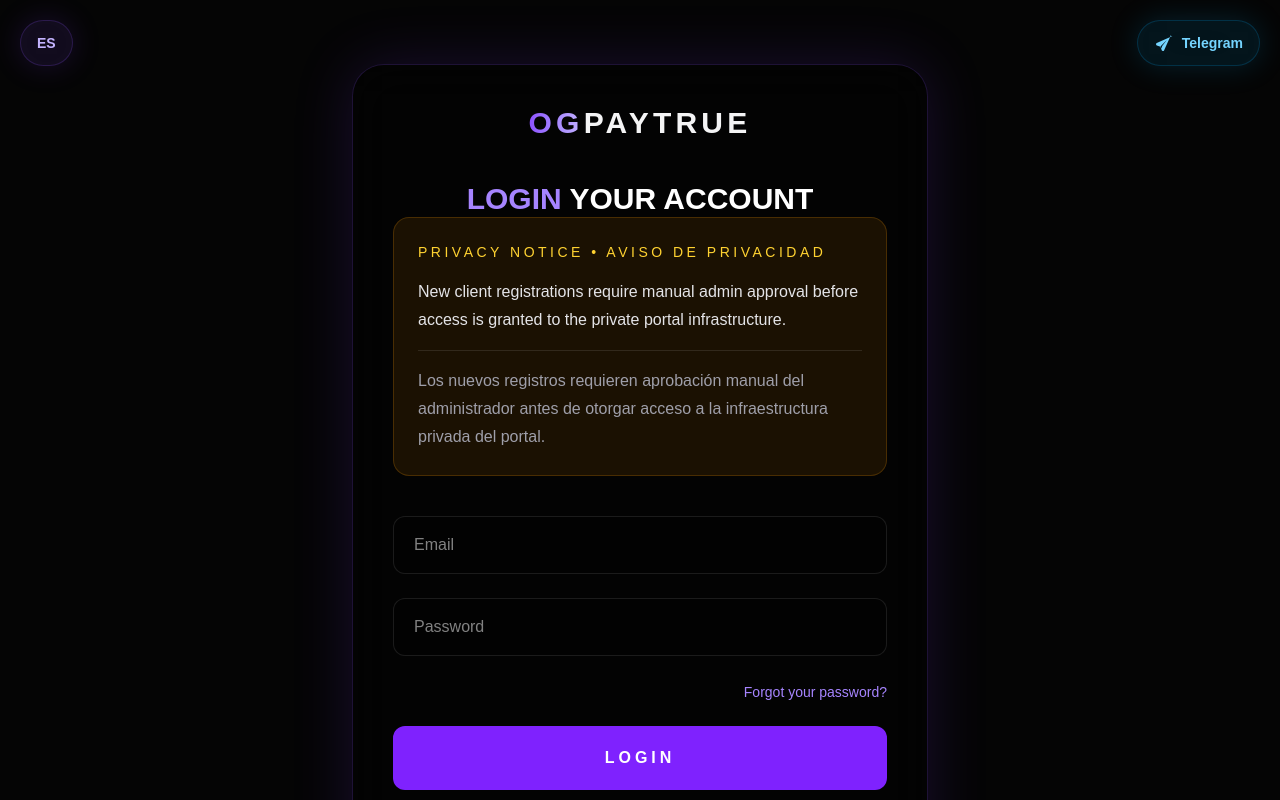
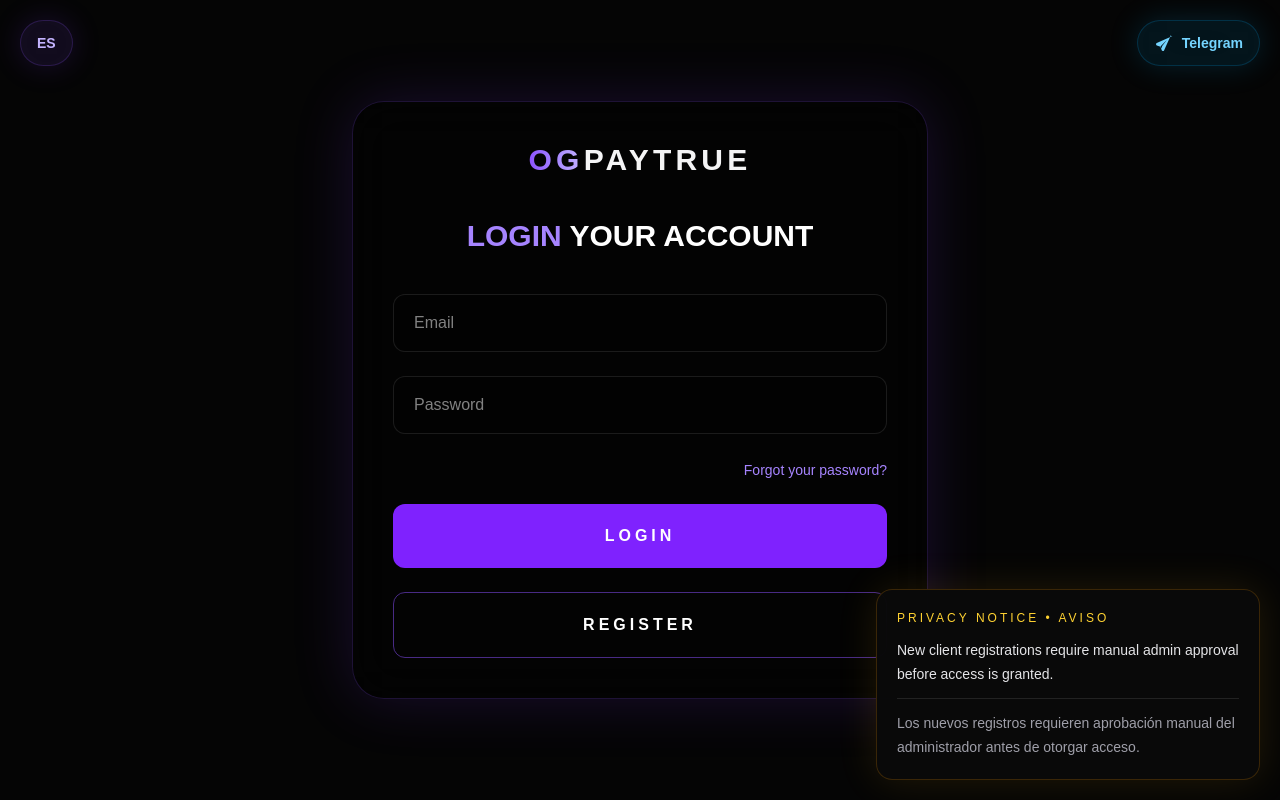
Before and after one commit to Ogpay5/ogpay-store-v1, a Next.js app: page /login in a window 1280 px wide. Shown: the top 800 px of the page. Built offline with nearby package versions, Linux system fonts and the light colour scheme; no server answers.

Commit message:
move privacy notice to floating bottom corner

```diff
--- a/app/login/page.tsx
+++ b/app/login/page.tsx
@@ -81,24 +81,6 @@ export default function LoginPage() {
           </h2>
 
 
-          <div className="mb-8 rounded-2xl border border-amber-500/20 bg-amber-500/10 p-6">
-            <p className="text-sm uppercase tracking-[0.25em] text-amber-300">
-              Privacy Notice • Aviso de Privacidad
-            </p>
-
-            <div className="mt-4 space-y-4">
-              <p className="leading-7 text-zinc-200">
-                New client registrations require manual admin approval before access is granted to the private portal infrastructure.
-              </p>
-
-              <div className="h-px bg-white/10"></div>
-
-              <p className="leading-7 text-zinc-400">
-                Los nuevos registros requieren aprobación manual del administrador antes de otorgar acceso a la infraestructura privada del portal.
-              </p>
-            </div>
-          </div>
-
 <div className="mt-10 space-y-6">
             <input
               type="email"
@@ -142,6 +124,25 @@ export default function LoginPage() {
 
         </div>
       </section>
-    </main>
+
+      <div className="fixed bottom-5 right-5 z-50 hidden max-w-sm rounded-2xl border border-amber-500/20 bg-[#0a0a0a]/95 p-5 shadow-[0_0_40px_rgba(251,191,36,0.12)] backdrop-blur-xl md:block">
+        <p className="text-xs uppercase tracking-[0.25em] text-amber-300">
+          Privacy Notice • Aviso
+        </p>
+
+        <div className="mt-3 space-y-3">
+          <p className="text-sm leading-6 text-zinc-200">
+            New client registrations require manual admin approval before access is granted.
+          </p>
+
+          <div className="h-px bg-white/10"></div>
+
+          <p className="text-sm leading-6 text-zinc-400">
+            Los nuevos registros requieren aprobación manual del administrador antes de otorgar acceso.
+          </p>
+        </div>
+      </div>
+
+</main>
   );
 }
--- a/app/register/page.tsx
+++ b/app/register/page.tsx
@@ -104,6 +104,25 @@ export default function RegisterPage() {
 
         </div>
       </section>
-    </main>
+
+      <div className="fixed bottom-5 right-5 z-50 hidden max-w-sm rounded-2xl border border-amber-500/20 bg-[#0a0a0a]/95 p-5 shadow-[0_0_40px_rgba(251,191,36,0.12)] backdrop-blur-xl md:block">
+        <p className="text-xs uppercase tracking-[0.25em] text-amber-300">
+          Privacy Notice • Aviso
+        </p>
+
+        <div className="mt-3 space-y-3">
+          <p className="text-sm leading-6 text-zinc-200">
+            New client registrations require manual admin approval before access is granted.
+          </p>
+
+          <div className="h-px bg-white/10"></div>
+
+          <p className="text-sm leading-6 text-zinc-400">
+            Los nuevos registros requieren aprobación manual del administrador antes de otorgar acceso.
+          </p>
+        </div>
+      </div>
+
+</main>
   );
 }
```
